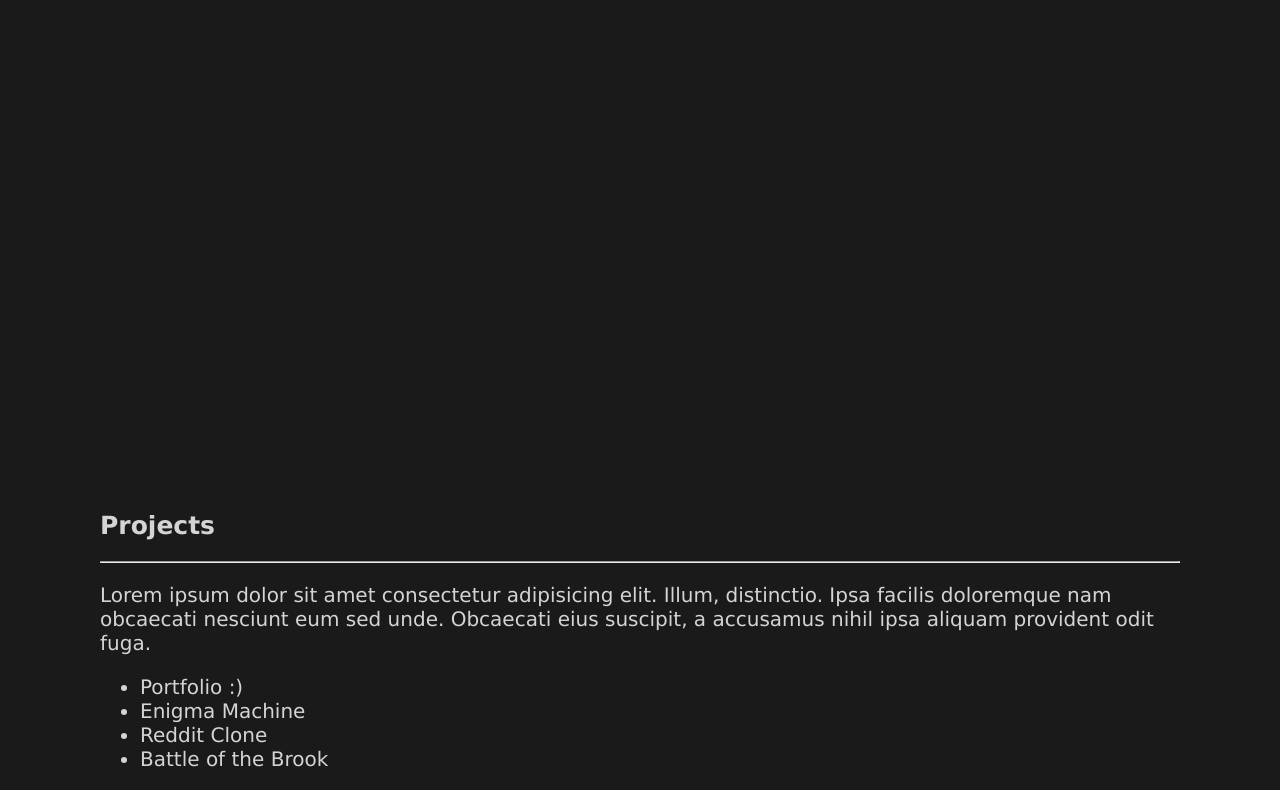
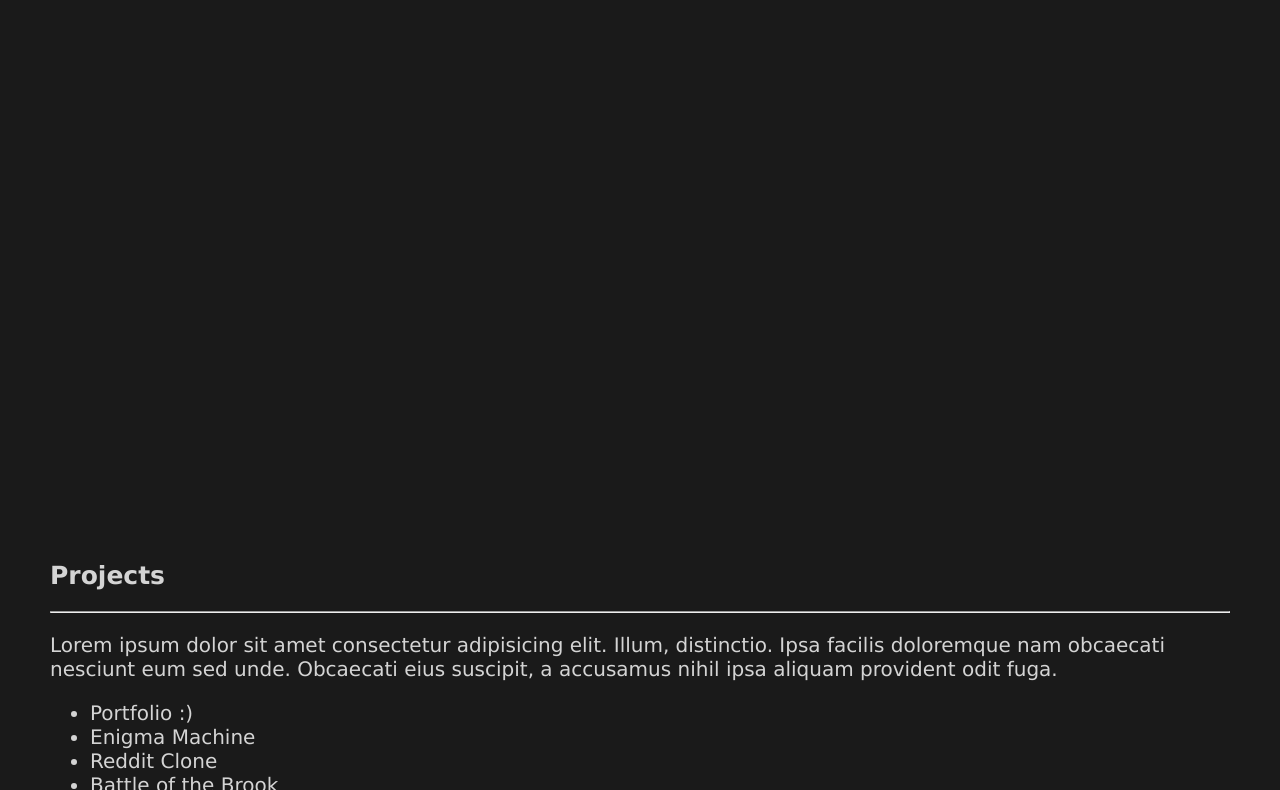
Before and after one commit to mayou04/mayou04.github.io, a plain HTML site: page index.html in a window 1280 px wide. Shown: the part 2010-2800 px from the top of the page. Drawn offline with Linux system fonts and the light colour scheme.

Commit message:
Added comment

```diff
--- a/styles.css
+++ b/styles.css
@@ -68,18 +68,19 @@ h2 {
 }
 
 section {
-    top: 100px;
+    padding-top: 25px;
     height: 100vh;
     width: 100vw;
-    min-height: 800px;
-    min-width: 800px;
-    /* background-color:blueviolet; */
+    min-height: 500px;
+    min-width: 500px;
     /* border: solid; */
     /*pad content to be a bit down*/
 }
 
 .container {
-    padding: 100px;
+    padding: 50px;
+
+    /* background-color:blueviolet; */
 }
 
 /* #about, #projects {
```
Also changed, not shown: index.html (+2 -0 lines).
